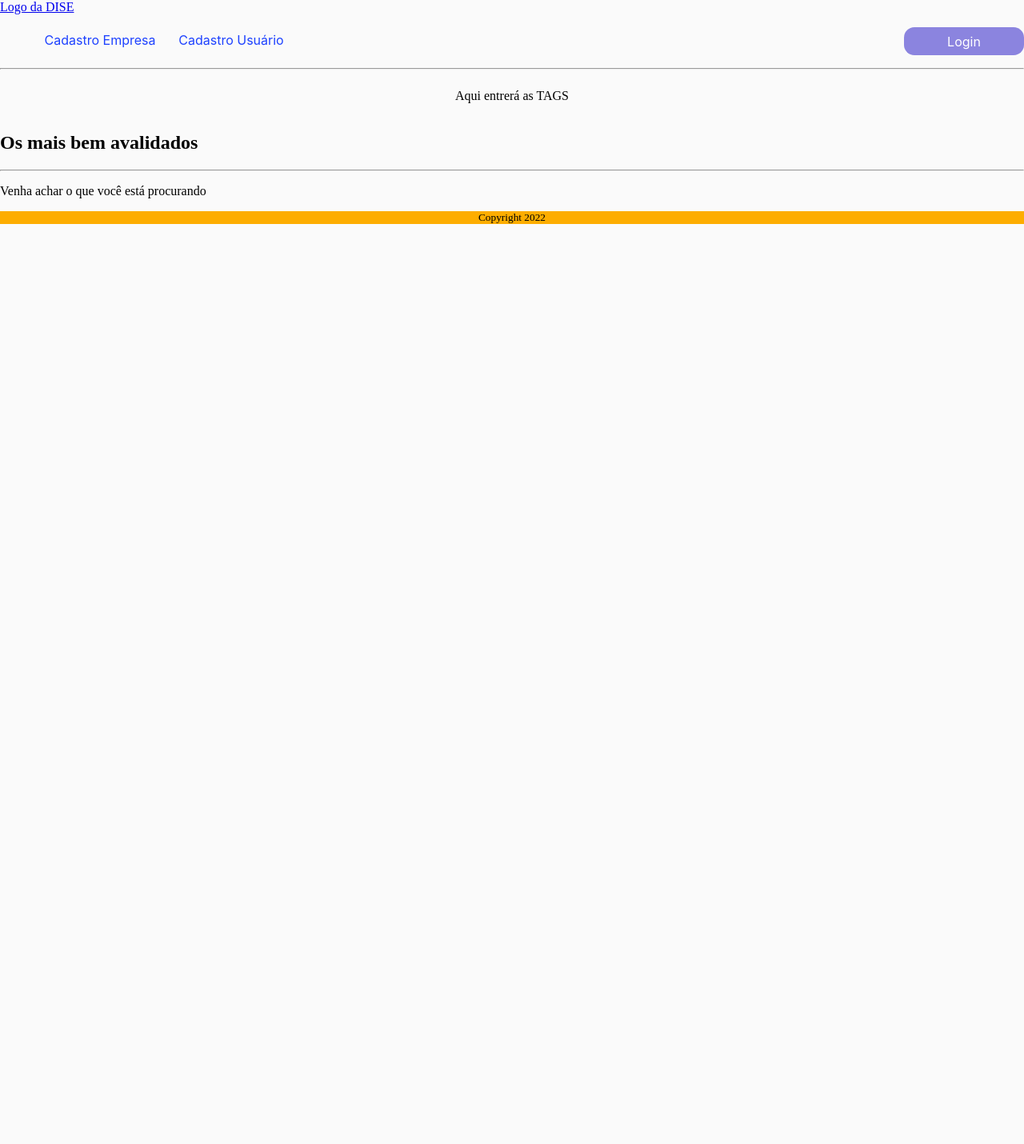
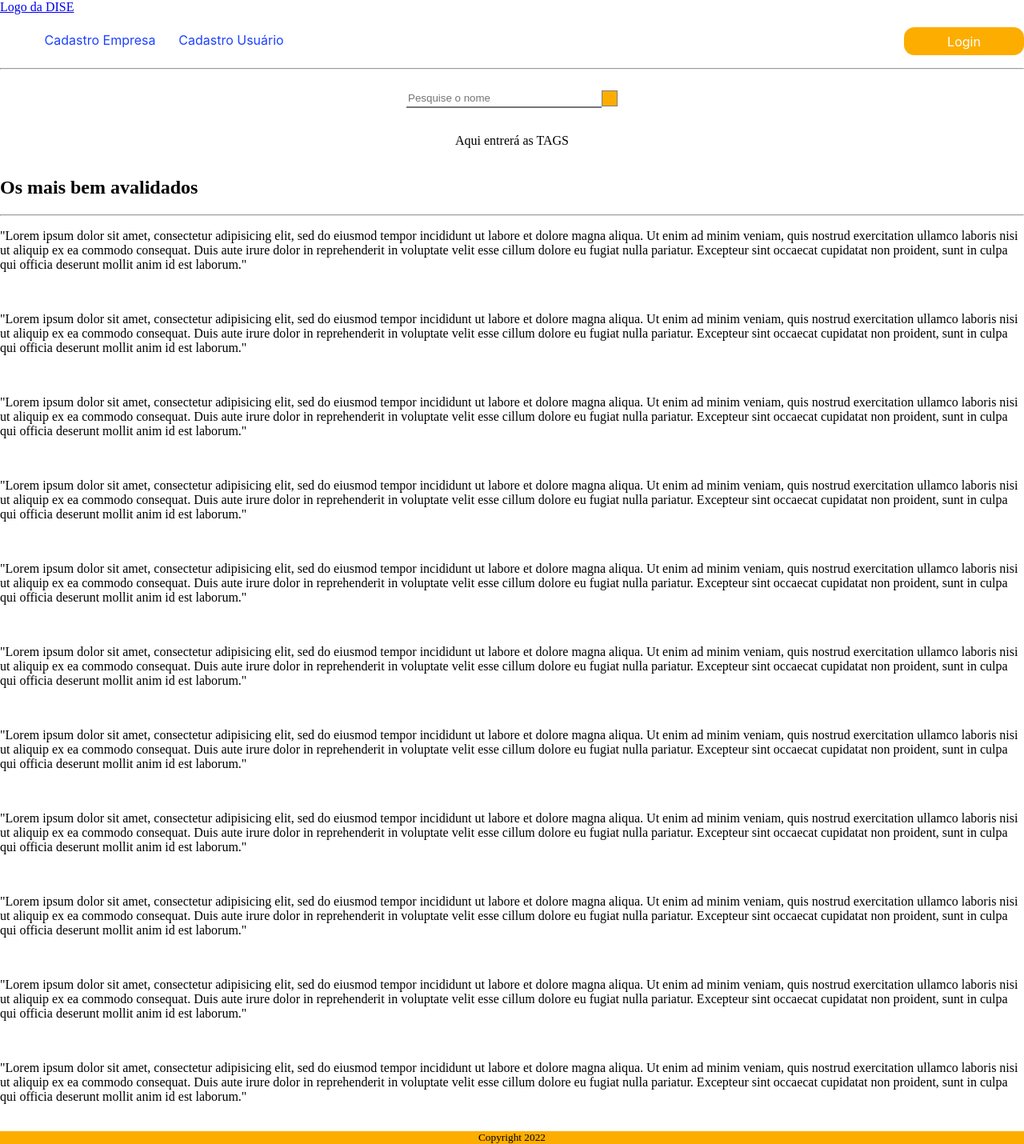
Before and after one commit to paulovlima/dise, a Django app: page / in a window 1280 px wide. Shown: the whole page at 80% size. Before the commit the page ends 280 px from the top, so only its background shows below. Run offline with Django 3.2, Linux system fonts and the light colour scheme; some web fonts are replaced.

Commit message:
Estilização Página principal

```diff
--- a/agendamento/templates/agendamento/index.html
+++ b/agendamento/templates/agendamento/index.html
@@ -5,8 +5,26 @@ Página Principal
 {% endblock title %}
 
 {%block content%}
+<div id = 'pesquisa'>
+    <p>
+        <label for="id_query"></label>
+        <input type="text" name='query' id = 'id_query' placeholder='Pesquise o nome'/>
+        <button type="submit"></button>
+    </p>
+</div>
 <div id='lista-tags'><p>Aqui entrerá as TAGS</p></div>
 <h2 class = 'subtitle'>Os mais bem avalidados</h2>
 <hr>
-<p>Venha achar o que você está procurando</p>
+<p>"Lorem ipsum dolor sit amet, consectetur adipisicing elit, sed do eiusmod tempor incididunt ut labore et dolore magna aliqua. Ut enim ad minim veniam, quis nostrud exercitation ullamco laboris nisi ut aliquip ex ea commodo consequat. Duis aute irure dolor in reprehenderit in voluptate velit esse cillum dolore eu fugiat nulla pariatur. Excepteur sint occaecat cupidatat non proident, sunt in culpa qui officia deserunt mollit anim id est laborum."</p><br>
+<p>"Lorem ipsum dolor sit amet, consectetur adipisicing elit, sed do eiusmod tempor incididunt ut labore et dolore magna aliqua. Ut enim ad minim veniam, quis nostrud exercitation ullamco laboris nisi ut aliquip ex ea commodo consequat. Duis aute irure dolor in reprehenderit in voluptate velit esse cillum dolore eu fugiat nulla pariatur. Excepteur sint occaecat cupidatat non proident, sunt in culpa qui officia deserunt mollit anim id est laborum."</p><br>
+<p>"Lorem ipsum dolor sit amet, consectetur adipisicing elit, sed do eiusmod tempor incididunt ut labore et dolore magna aliqua. Ut enim ad minim veniam, quis nostrud exercitation ullamco laboris nisi ut aliquip ex ea commodo consequat. Duis aute irure dolor in reprehenderit in voluptate velit esse cillum dolore eu fugiat nulla pariatur. Excepteur sint occaecat cupidatat non proident, sunt in culpa qui officia deserunt mollit anim id est laborum."</p><br>
+<p>"Lorem ipsum dolor sit amet, consectetur adipisicing elit, sed do eiusmod tempor incididunt ut labore et dolore magna aliqua. Ut enim ad minim veniam, quis nostrud exercitation ullamco laboris nisi ut aliquip ex ea commodo consequat. Duis aute irure dolor in reprehenderit in voluptate velit esse cillum dolore eu fugiat nulla pariatur. Excepteur sint occaecat cupidatat non proident, sunt in culpa qui officia deserunt mollit anim id est laborum."</p><br>
+<p>"Lorem ipsum dolor sit amet, consectetur adipisicing elit, sed do eiusmod tempor incididunt ut labore et dolore magna aliqua. Ut enim ad minim veniam, quis nostrud exercitation ullamco laboris nisi ut aliquip ex ea commodo consequat. Duis aute irure dolor in reprehenderit in voluptate velit esse cillum dolore eu fugiat nulla pariatur. Excepteur sint occaecat cupidatat non proident, sunt in culpa qui officia deserunt mollit anim id est laborum."</p><br>
+<p>"Lorem ipsum dolor sit amet, consectetur adipisicing elit, sed do eiusmod tempor incididunt ut labore et dolore magna aliqua. Ut enim ad minim veniam, quis nostrud exercitation ullamco laboris nisi ut aliquip ex ea commodo consequat. Duis aute irure dolor in reprehenderit in voluptate velit esse cillum dolore eu fugiat nulla pariatur. Excepteur sint occaecat cupidatat non proident, sunt in culpa qui officia deserunt mollit anim id est laborum."</p><br>
+<p>"Lorem ipsum dolor sit amet, consectetur adipisicing elit, sed do eiusmod tempor incididunt ut labore et dolore magna aliqua. Ut enim ad minim veniam, quis nostrud exercitation ullamco laboris nisi ut aliquip ex ea commodo consequat. Duis aute irure dolor in reprehenderit in voluptate velit esse cillum dolore eu fugiat nulla pariatur. Excepteur sint occaecat cupidatat non proident, sunt in culpa qui officia deserunt mollit anim id est laborum."</p><br>
+<p>"Lorem ipsum dolor sit amet, consectetur adipisicing elit, sed do eiusmod tempor incididunt ut labore et dolore magna aliqua. Ut enim ad minim veniam, quis nostrud exercitation ullamco laboris nisi ut aliquip ex ea commodo consequat. Duis aute irure dolor in reprehenderit in voluptate velit esse cillum dolore eu fugiat nulla pariatur. Excepteur sint occaecat cupidatat non proident, sunt in culpa qui officia deserunt mollit anim id est laborum."</p><br>
+<p>"Lorem ipsum dolor sit amet, consectetur adipisicing elit, sed do eiusmod tempor incididunt ut labore et dolore magna aliqua. Ut enim ad minim veniam, quis nostrud exercitation ullamco laboris nisi ut aliquip ex ea commodo consequat. Duis aute irure dolor in reprehenderit in voluptate velit esse cillum dolore eu fugiat nulla pariatur. Excepteur sint occaecat cupidatat non proident, sunt in culpa qui officia deserunt mollit anim id est laborum."</p><br>
+<p>"Lorem ipsum dolor sit amet, consectetur adipisicing elit, sed do eiusmod tempor incididunt ut labore et dolore magna aliqua. Ut enim ad minim veniam, quis nostrud exercitation ullamco laboris nisi ut aliquip ex ea commodo consequat. Duis aute irure dolor in reprehenderit in voluptate velit esse cillum dolore eu fugiat nulla pariatur. Excepteur sint occaecat cupidatat non proident, sunt in culpa qui officia deserunt mollit anim id est laborum."</p><br>
+<p>"Lorem ipsum dolor sit amet, consectetur adipisicing elit, sed do eiusmod tempor incididunt ut labore et dolore magna aliqua. Ut enim ad minim veniam, quis nostrud exercitation ullamco laboris nisi ut aliquip ex ea commodo consequat. Duis aute irure dolor in reprehenderit in voluptate velit esse cillum dolore eu fugiat nulla pariatur. Excepteur sint occaecat cupidatat non proident, sunt in culpa qui officia deserunt mollit anim id est laborum."</p><br>
+
 {% endblock content%}
--- a/static/style.css
+++ b/static/style.css
@@ -1,11 +1,9 @@
  body{
     margin: 0px;
-    background-color: #fafafa;
+    background-color: #fff;
  }
- header#header-main{
-    display: flex;
-    justify-content: space-between;
-    align-items: center;
+
+ header#header-principal{
  }
 
  nav#nav-principal li{
@@ -19,7 +17,7 @@
     border-radius: 13px;
     width: 150px;
     height: 35px;
-    background-color: #8b84df;
+    background-color: #FDAD00;
     justify-content: center;
     display: flex;
     align-items: center;
@@ -28,7 +26,7 @@
     text-decoration: none;
  }
  #login:hover{
-    background-color: #7871c0;
+    background-color: #eba205;
     text-decoration: underline;
  }
 
@@ -63,3 +61,27 @@
  .subtitle{
     font-family: 'bhavuka';
  }
+ #pesquisa{
+   display: flex;
+    justify-content: center;
+    align-items: center;
+
+ }
+ #pesquisa input{
+   border-top-width: 0px;
+   border-top-style: solid;
+   border-right-width: 0px;
+   border-right-style: solid;
+   border-left-width: 0px;
+   border-left-style: solid;
+   width: 240px;
+   height: 20px;
+ }
+ #pesquisa button{
+   float: right;
+   width: 20px;
+   height: 20px;
+   margin-top: 2px;
+   background-color: #FDAD00;
+   border: 1px solid grey;
+ }
--- a/templates/base.html
+++ b/templates/base.html
@@ -10,9 +10,10 @@
         {% block title %}{% endblock title %}
     </title>
     <link rel="preconnect" href="https://rsms.me/">
-<link rel="stylesheet" href="https://rsms.me/inter/inter.css">
-<link href="https://fonts.cdnfonts.com/css/bhavuka" rel="stylesheet">
+    <link rel="stylesheet" href="https://rsms.me/inter/inter.css">
+    <link href="https://fonts.cdnfonts.com/css/bhavuka" rel="stylesheet">
     <link rel="stylesheet" type="text/css" href="{% static 'style.css' %}">
+    <script src = "{% static 'functions.js' %}" type="text/javascript"></script>
 </head>
 <body>
     <header id = "header-principal">
```
Also changed, not shown: static/functions.js (added), static/search.png (added).
